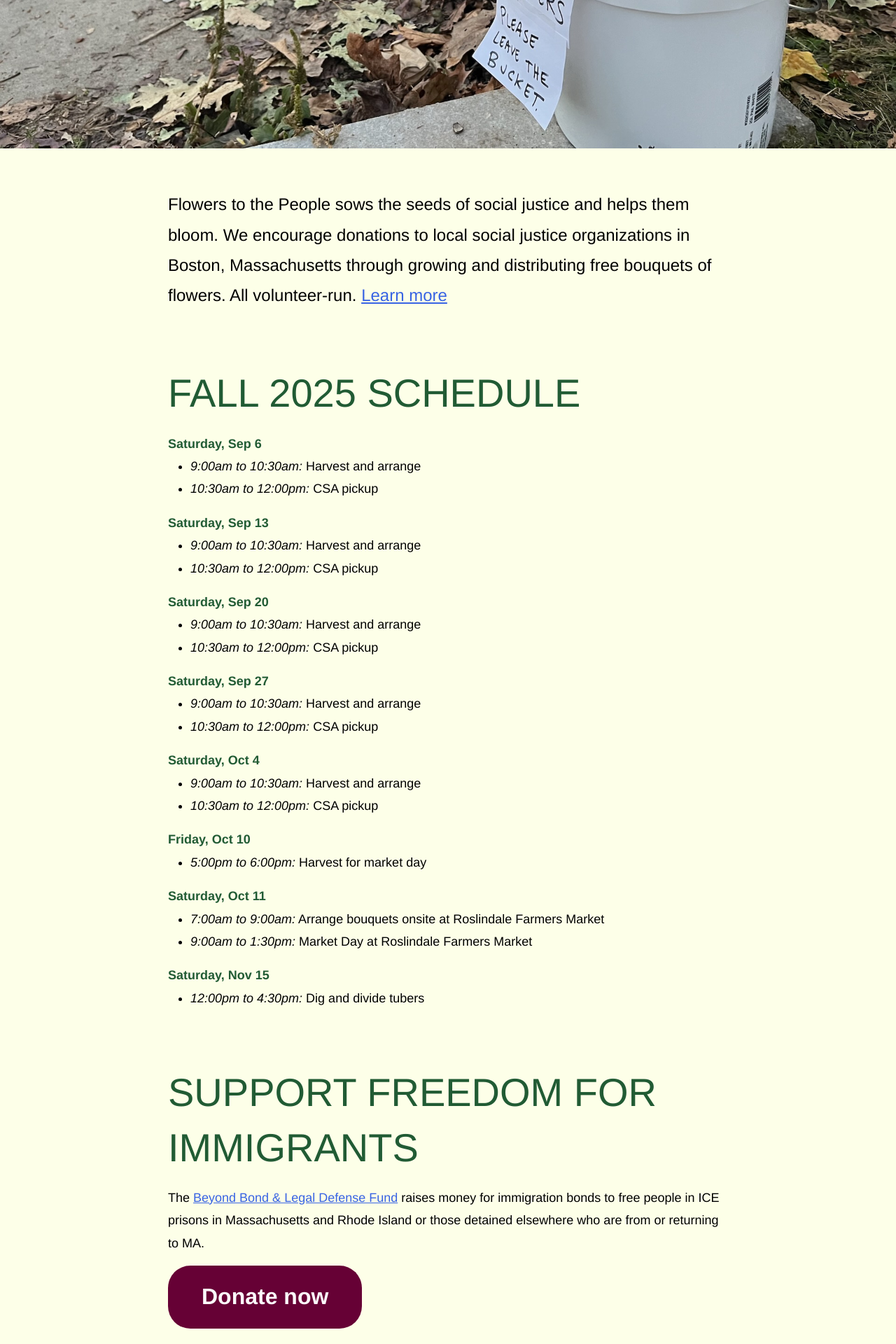
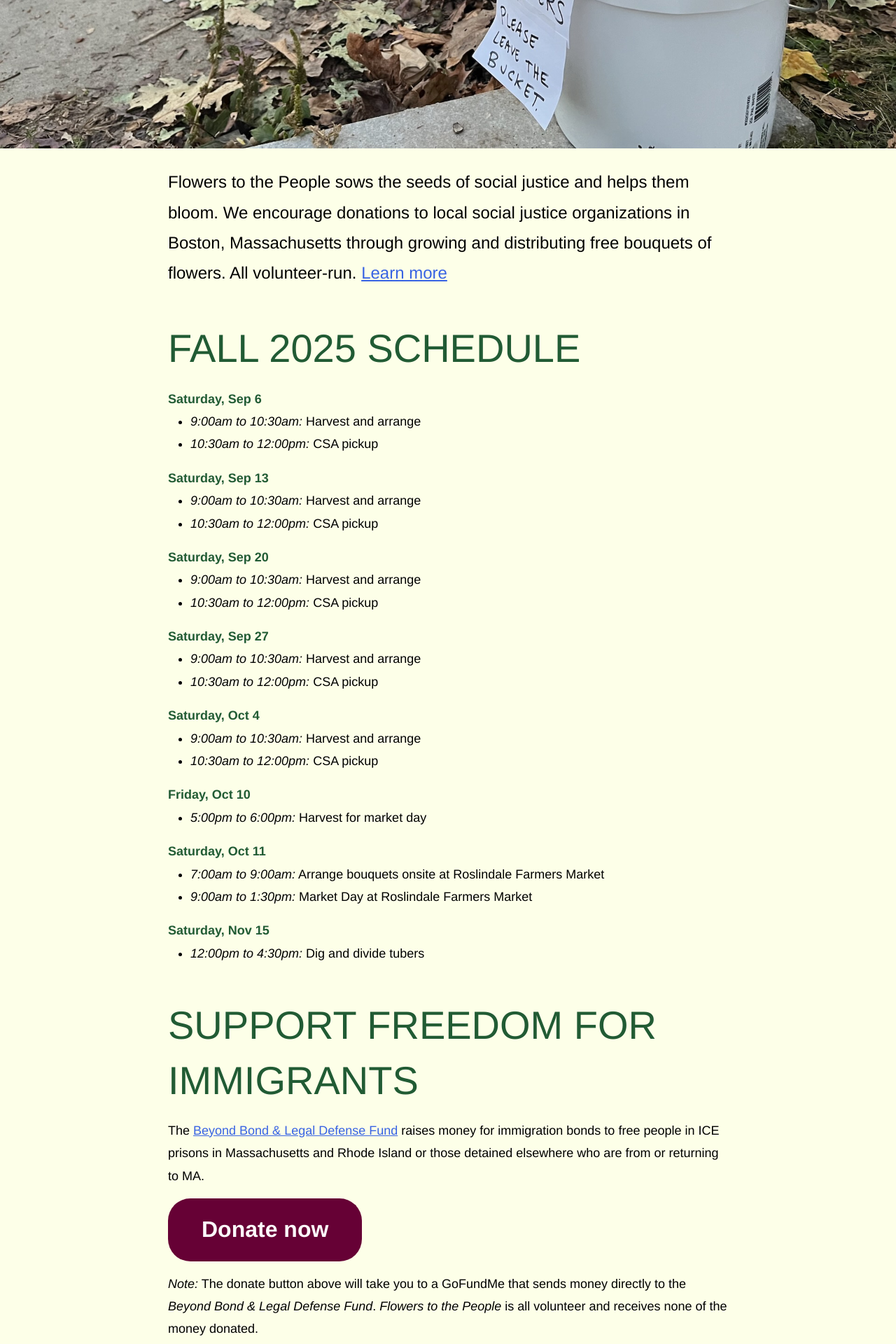
Before and after one commit to heybenji/flowerstothepeople, a Jekyll site: the page built from index.html, in a window 1280 px wide. Shown: the part 963-2883 px from the top of the page at 70% size. Built offline with Jekyll 4.4.1, drawn with Linux system fonts in a browser that asks for light colours; some web fonts are replaced; a script that is not in the unit is left out.

Commit message:
Reduce space between sections

```diff
--- a/_sass/_base.scss
+++ b/_sass/_base.scss
@@ -184,10 +184,6 @@ img {
 
 /* Home
 ------------------------------------------------- */
-
-.home > section {
-  margin-bottom: 2rem;
-}
 
 .home .intro {
   font-size: 1.5rem;
```
Also changed, not shown: _sass/_layout.scss (+0 -14 lines).
